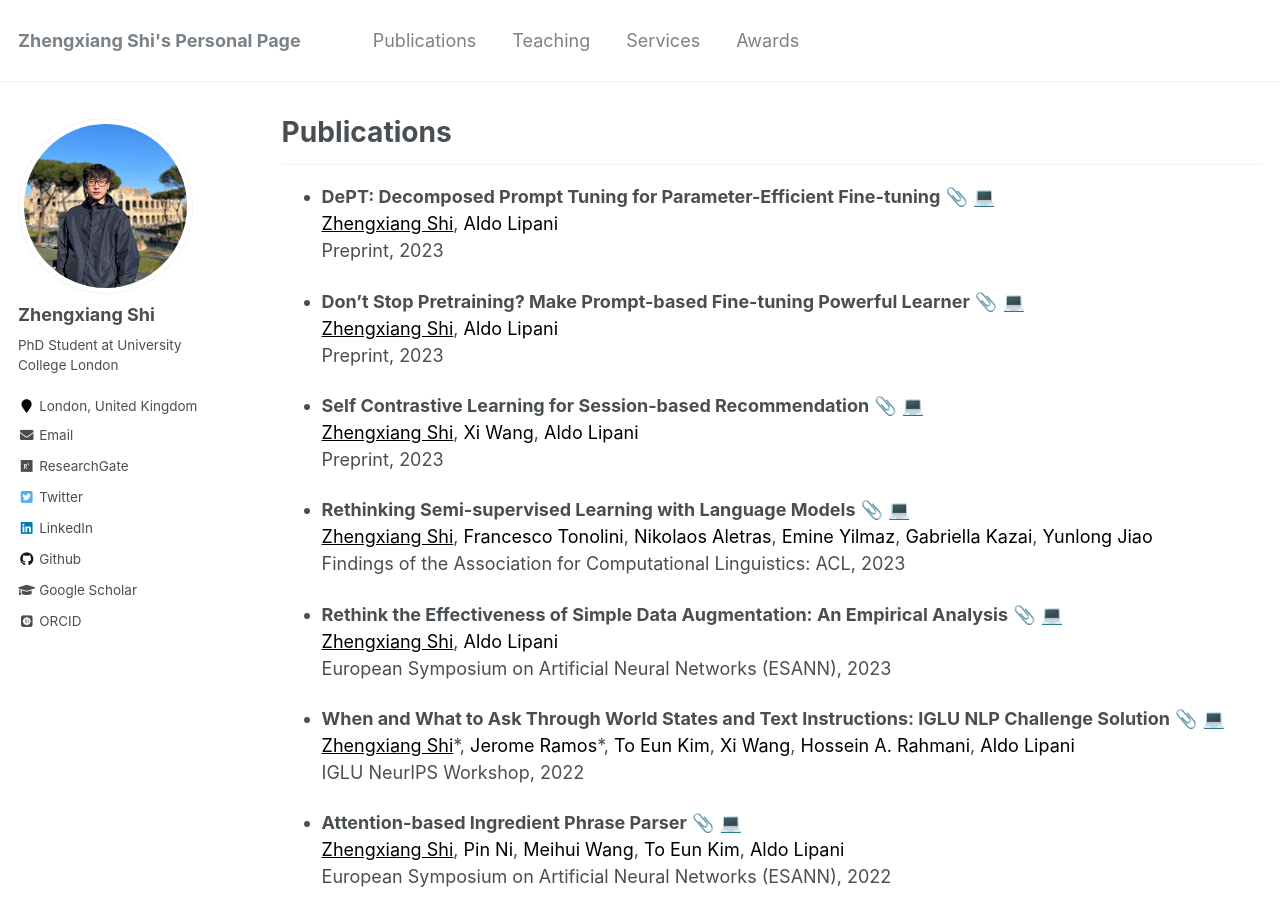
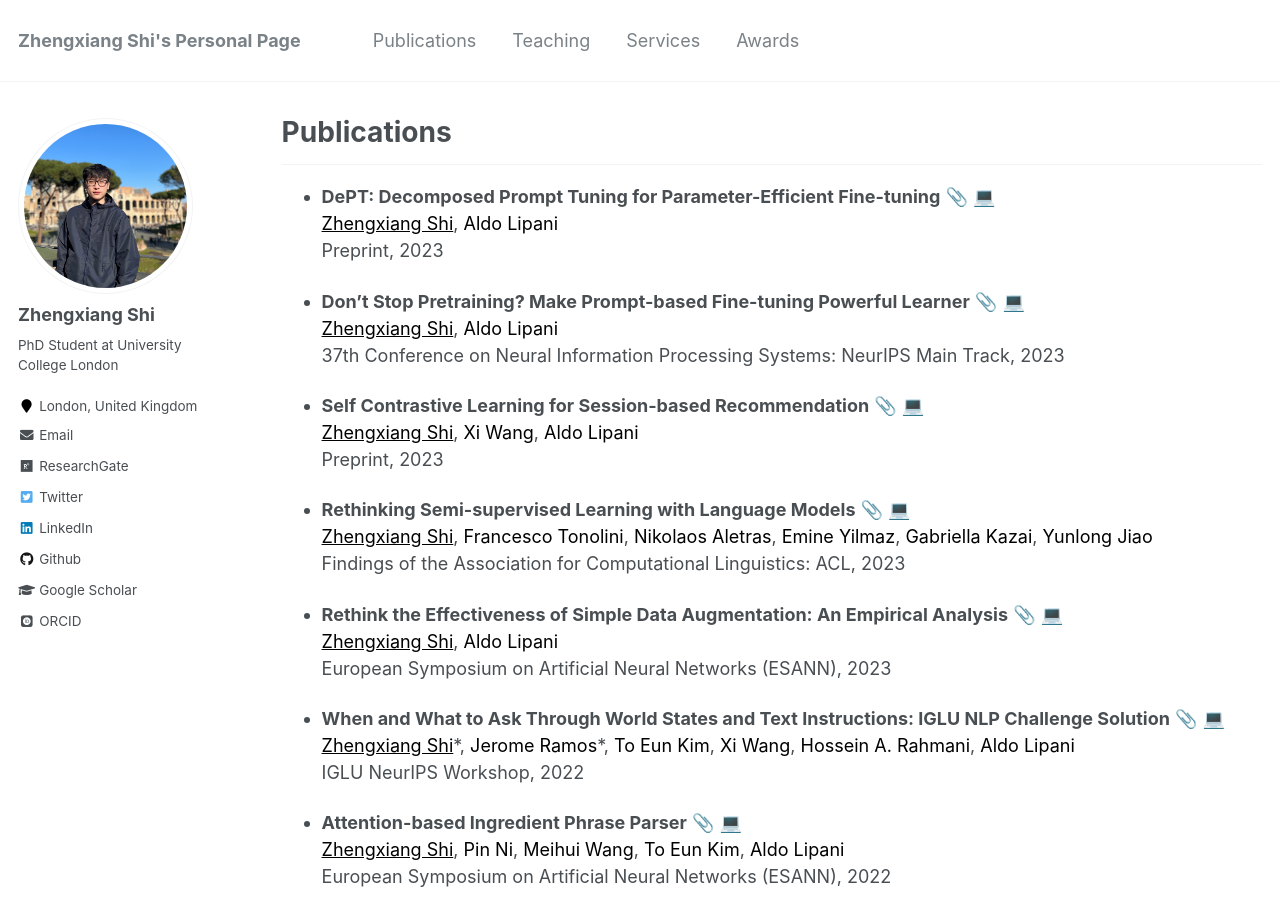
Before and after one commit to ZhengxiangShi/zhengxiangshi.github.io, a Jekyll site: the page built from _pages/publications.md, in a window 1280 px wide and 900 px high. Built offline with Jekyll 4.4.1, drawn with Linux system fonts in a browser that asks for light colours; emoji names are drawn with the system emoji font; some web fonts are replaced.

Commit message:
update neurips paper

```diff
--- a/_pages/publications.md
+++ b/_pages/publications.md
@@ -33,7 +33,7 @@ a:active {
 
 * **Don't Stop Pretraining? Make Prompt-based Fine-tuning Powerful Learner** [:paperclip:](https://arxiv.org/abs/2305.01711) [:computer:](https://github.com/ZhengxiangShi/PowerfulPromptFT) <br />
   <span style="color:black;text-decoration:underline">Zhengxiang Shi</span>, <a href="https://scholar.google.at/citations?user=fyHjfEgAAAAJ" style="color: black;">Aldo Lipani</a> <br />
-  Preprint, 2023 <br />
+  37th Conference on Neural Information Processing Systems: NeurIPS Main Track, 2023 <br />
 
 * **Self Contrastive Learning for Session-based Recommendation** [:paperclip:](https://arxiv.org/abs/2306.01266) [:computer:](https://github.com/ZhengxiangShi/SelfContrastiveLearningRecSys) <br />
   <span style="color:black;text-decoration:underline">Zhengxiang Shi</span>, <a href="https://scholar.google.co.uk/citations?user=nFmvLQgAAAAJ&hl=en" style="color: black;">Xi Wang</a>, <a href="https://scholar.google.at/citations?user=fyHjfEgAAAAJ" style="color: black;">Aldo Lipani</a> <br />
```
